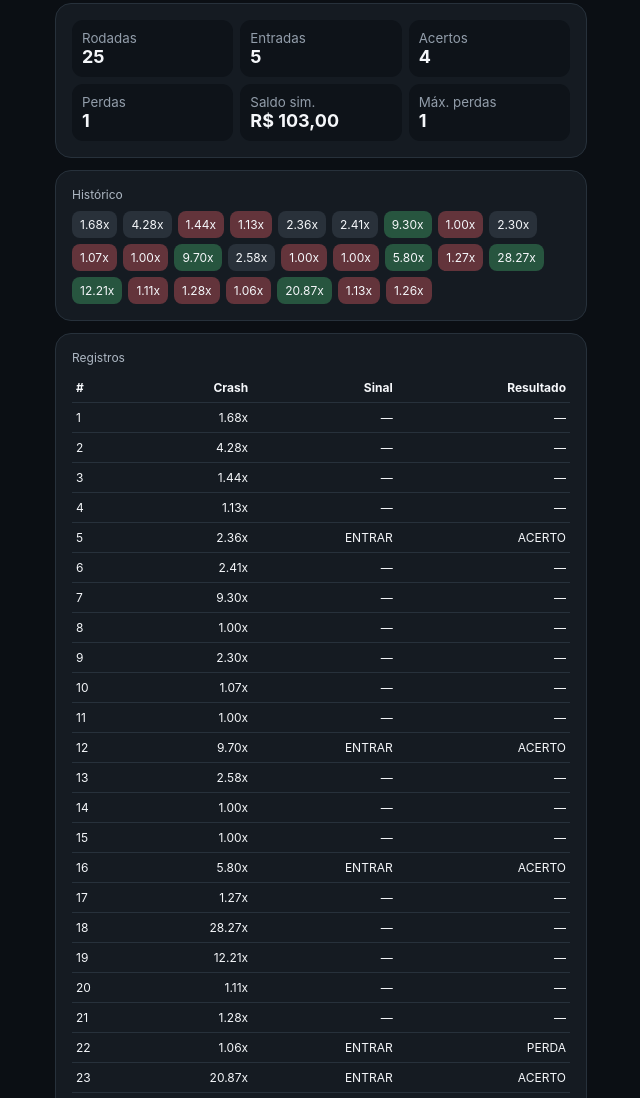
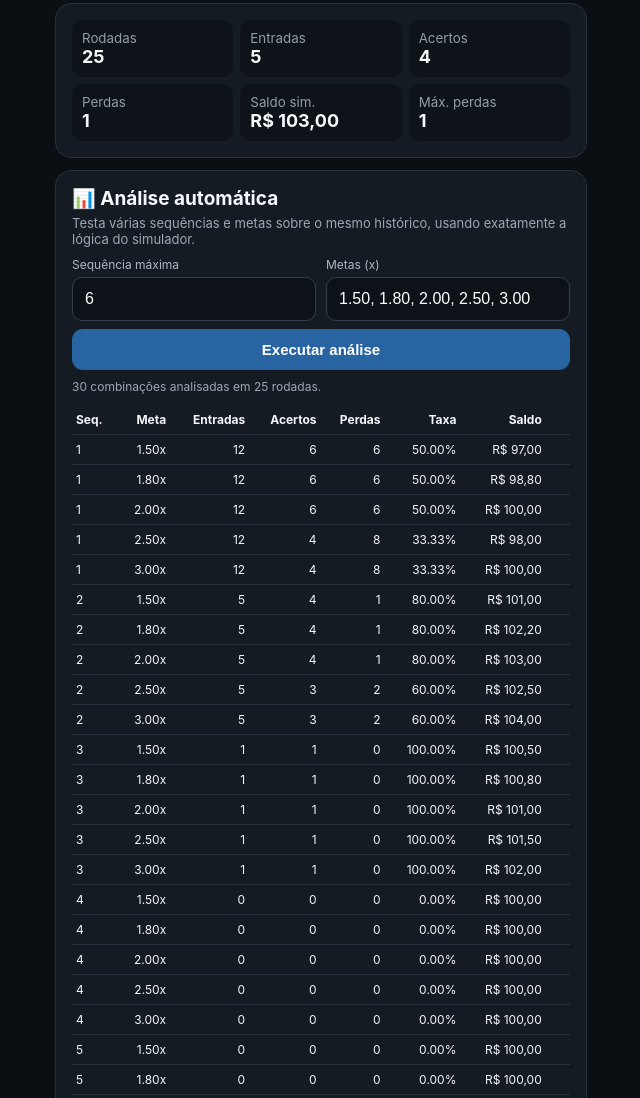
Before and after one commit to osmirp/-crash-bot, a plain HTML site: page index.html in a window 1280 px wide. Shown: the part 799-1897 px from the top of the page, without its empty margins (319-959 px from the left). Drawn offline with Linux system fonts and the light colour scheme.

Commit message:
Add files via upload

```diff
--- a/index.html
+++ b/index.html
@@ -6,25 +6,54 @@
 <meta name="apple-mobile-web-app-capable" content="yes">
 <title>Crash Bot — Paper v2</title>
 <style>
-*{box-sizing:border-box}body{margin:0;background:#0b0f14;color:#f5f7fa;font-family:-apple-system,BlinkMacSystemFont,"Segoe UI",sans-serif}
-.app{max-width:560px;margin:auto;padding:18px 14px 35px}.card{background:#151b22;border:1px solid #27313b;border-radius:16px;padding:16px;margin-bottom:12px}
-h1{font-size:25px;margin:0}.sub{color:#9ca8b5;font-size:13px;margin-top:5px}
-.grid{display:grid;grid-template-columns:1fr 1fr;gap:10px}.label{font-size:12px;color:#aeb8c4}input,textarea{width:100%;margin-top:5px;background:#0d1218;border:1px solid #34404c;color:white;border-radius:10px;padding:12px;font-size:16px}textarea{resize:vertical;line-height:1.4}
-button{border:0;border-radius:11px;padding:12px;width:100%;font-size:15px;font-weight:700;background:#263441;color:#fff}.primary{background:#2764a1}.danger{background:#6b2930}
-.signal{text-align:center;border-radius:14px;padding:18px;margin-top:12px;font-weight:800;font-size:24px;background:#242c34}.signal.on{background:#174d38;color:#8df0bd}.signal.off{background:#3a2529;color:#ffabb0}
-.stats{display:grid;grid-template-columns:1fr 1fr 1fr;gap:7px}.stat{background:#0e1319;border-radius:11px;padding:10px}.stat small{display:block;color:#929daa}.stat b{font-size:18px}
-.history{display:flex;flex-wrap:wrap;gap:6px}.pill{padding:6px 8px;border-radius:8px;background:#29313a;font-size:12px}.low{background:#63343b}.high{background:#27553f}
-table{width:100%;border-collapse:collapse;font-size:12px}td,th{padding:7px 4px;border-bottom:1px solid #27313b;text-align:right}td:first-child,th:first-child{text-align:left}
-.note{font-size:12px;color:#9ca8b5;line-height:1.45}.tag{display:inline-block;padding:4px 7px;border-radius:7px;background:#27313b;font-size:11px;margin-top:7px}
+*{box-sizing:border-box}
+body{margin:0;background:#0b0f14;color:#f5f7fa;font-family:-apple-system,BlinkMacSystemFont,"Segoe UI",sans-serif}
+.app{max-width:560px;margin:auto;padding:18px 14px 35px}
+.card{background:#151b22;border:1px solid #27313b;border-radius:16px;padding:16px;margin-bottom:12px}
+h1{font-size:25px;margin:0}
+h2{font-size:19px;margin:0 0 5px}
+.sub{color:#9ca8b5;font-size:13px;margin-top:5px}
+.grid{display:grid;grid-template-columns:1fr 1fr;gap:10px}
+.label{font-size:12px;color:#aeb8c4}
+input,textarea{width:100%;margin-top:5px;background:#0d1218;border:1px solid #34404c;color:white;border-radius:10px;padding:12px;font-size:16px}
+textarea{resize:vertical;line-height:1.4}
+button{border:0;border-radius:11px;padding:12px;width:100%;font-size:15px;font-weight:700;background:#263441;color:#fff}
+.primary{background:#2764a1}
+.danger{background:#6b2930}
+.signal{text-align:center;border-radius:14px;padding:18px;margin-top:12px;font-weight:800;font-size:24px;background:#242c34}
+.signal.on{background:#174d38;color:#8df0bd}
+.signal.off{background:#3a2529;color:#ffabb0}
+.stats{display:grid;grid-template-columns:1fr 1fr 1fr;gap:7px}
+.stat{background:#0e1319;border-radius:11px;padding:10px}
+.stat small{display:block;color:#929daa}
+.stat b{font-size:18px}
+.history{display:flex;flex-wrap:wrap;gap:6px}
+.pill{padding:6px 8px;border-radius:8px;background:#29313a;font-size:12px}
+.low{background:#63343b}
+.high{background:#27553f}
+table{width:100%;border-collapse:collapse;font-size:12px}
+td,th{padding:7px 4px;border-bottom:1px solid #27313b;text-align:right}
+td:first-child,th:first-child{text-align:left}
+.note{font-size:12px;color:#9ca8b5;line-height:1.45}
+.tag{display:inline-block;padding:4px 7px;border-radius:7px;background:#27313b;font-size:11px;margin-top:7px}
+.analysis-wrap{overflow:auto}
+.analysis-table{min-width:760px}
+.analysis-table th{position:sticky;top:0;background:#151b22}
+.analysis-table .positive{color:#8df0bd}
+.analysis-table .negative{color:#ffabb0}
+.analysis-table .neutral{color:#f5f7fa}
+.analysis-controls{display:grid;grid-template-columns:1fr 1fr;gap:10px;margin-top:10px}
+.muted{color:#7f8a96}
 </style>
 </head>
 <body>
 <div class="app">
+
 <div class="card">
 <h1>🤖 Crash Bot — Paper v2</h1>
 <div class="sub">Histórico carregado • simulador offline • sem apostas reais</div>
 <div id="signal" class="signal off">SEM SINAL</div>
-<div class="tag" id="counttag">25 resultados carregados</div>
+<div class="tag" id="counttag">0 resultados carregados</div>
 </div>
 
 <div class="card">
@@ -42,14 +71,17 @@ table{width:100%;border-collapse:collapse;font-size:12px}td,th{padding:7px 4px;b
 <input id="newx" type="number" placeholder="Ex.: 1,42" step=".01" min="1">
 <button class="primary" onclick="add()">Adicionar</button>
 </div>
+
 <div class="label" style="margin-top:14px">Adicionar várias rodadas de uma vez</div>
 <textarea id="bulk" rows="5" placeholder="Cole aqui, por exemplo:
 14.03, 5.43, 5.70, 169.30, 6.86, 1.49
 
 Pode usar vírgula, ponto, espaço ou quebra de linha entre os resultados."></textarea>
-<div style="height:8px"></div><button class="primary" onclick="addBulk()">Adicionar todos</button>
+<div style="height:8px"></div>
+<button class="primary" onclick="addBulk()">Adicionar todos</button>
 <div id="bulkmsg" class="note" style="margin-top:8px"></div>
-<div style="height:8px"></div><button class="danger" onclick="resetAll()">Começar nova amostra</button>
+<div style="height:8px"></div>
+<button class="danger" onclick="resetAll()">Começar nova amostra</button>
 </div>
 
 <div class="card">
@@ -58,91 +90,356 @@ Pode usar vírgula, ponto, espaço ou quebra de linha entre os resultados."></te
 <div class="stat"><small>Entradas</small><b id="entries">0</b></div>
 <div class="stat"><small>Acertos</small><b id="wins">0</b></div>
 <div class="stat"><small>Perdas</small><b id="losses">0</b></div>
-<div class="stat"><small>Saldo sim.</small><b id="balance">R$ 100</b></div>
+<div class="stat"><small>Saldo sim.</small><b id="balance">R$ 100,00</b></div>
 <div class="stat"><small>Máx. perdas</small><b id="streak">0</b></div>
 </div>
 </div>
 
-<div class="card"><div class="label">Histórico</div><div id="history" class="history" style="margin-top:9px"></div></div>
+<!-- NOVO: análise automática -->
+<div class="card">
+<h2>📊 Análise automática</h2>
+<div class="sub">Testa várias sequências e metas sobre o mesmo histórico, usando exatamente a lógica do simulador.</div>
+
+<div class="analysis-controls">
+<div>
+<div class="label">Sequência máxima</div>
+<input id="maxTrigger" type="number" value="6" min="1" max="10">
+</div>
+<div>
+<div class="label">Metas (x)</div>
+<input id="targets" type="text" value="1.50, 1.80, 2.00, 2.50, 3.00">
+</div>
+</div>
+
+<div style="height:8px"></div>
+<button class="primary" onclick="runAnalysis()">Executar análise</button>
+
+<div id="analysisMsg" class="note" style="margin-top:8px"></div>
+
+<div class="analysis-wrap" style="margin-top:10px">
+<table class="analysis-table">
+<thead>
+<tr>
+<th>Seq.</th>
+<th>Meta</th>
+<th>Entradas</th>
+<th>Acertos</th>
+<th>Perdas</th>
+<th>Taxa</th>
+<th>Saldo</th>
+<th>Resultado</th>
+<th>Máx. perdas</th>
+<th>Drawdown</th>
+</tr>
+</thead>
+<tbody id="analysisRows"></tbody>
+</table>
+</div>
+
+<div class="note" style="margin-top:10px">
+<b>Como ler:</b> cada linha é apenas um teste histórico. “Resultado” é o saldo final menos a banca inicial. “Drawdown” é a maior queda da banca a partir de um pico anterior.
+<br><br>
+<b>Importante:</b> os números descrevem esta amostra histórica e não significam que uma sequência aumente a capacidade de prever a próxima rodada.
+</div>
+</div>
+
+<div class="card">
+<div class="label">Histórico</div>
+<div id="history" class="history" style="margin-top:9px"></div>
+</div>
 
 <div class="card">
 <div class="label">Registros</div>
 <div style="overflow:auto;margin-top:8px">
-<table><thead><tr><th>#</th><th>Crash</th><th>Sinal</th><th>Resultado</th></tr></thead><tbody id="rows"></tbody></table>
+<table>
+<thead><tr><th>#</th><th>Crash</th><th>Sinal</th><th>Resultado</th></tr></thead>
+<tbody id="rows"></tbody>
+</table>
 </div>
 </div>
 
 <div class="card note">
-<b>Como testar:</b> depois que uma nova rodada terminar, digite o multiplicador final no campo acima e toque em <b>Adicionar</b>. O bot recalcula o histórico e a simulação.
+<b>Como testar:</b> depois que uma nova rodada terminar, digite o multiplicador final no campo acima e toque em <b>Adicionar</b>. O bot recalcula o histórico e a análise automática.
+<br><br>
+<b>Persistência:</b> o histórico agora é salvo no navegador deste dispositivo para não desaparecer ao recarregar a página.
 <br><br>
 <b>Importante:</b> o sinal é uma hipótese experimental. Ele não garante previsão do próximo resultado.
 </div>
+
 </div>
 
 <script>
-const initial=[1.68,4.28,1.44,1.13,2.36,2.41,9.30,1.00,2.30,1.07,1.00,9.70,2.58,1.00,1.00,5.80,1.27,28.27,12.21,1.11,1.28,1.06,20.87,1.13,1.26];
-let data=initial.slice();
+const initial=[
+1.68,4.28,1.44,1.13,2.36,2.41,9.30,1.00,2.30,1.07,1.00,9.70,2.58,1.00,
+1.00,5.80,1.27,28.27,12.21,1.11,1.28,1.06,20.87,1.13,1.26
+];
+
+const STORAGE_KEY='crashbot-paper-v2-history';
+let data=loadData();
 
 function el(id){return document.getElementById(id)}
-function num(id,def){let x=parseFloat(String(el(id).value).replace(',','.'));return Number.isFinite(x)?x:def}
-function signalAt(i){
- const t=Math.max(1,Math.floor(num('trigger',2)));
- if(i<t)return false;
- return data.slice(i-t,i).every(x=>x<1.5);
+
+function num(id,def){
+ const x=parseFloat(String(el(id).value).replace(',','.'));
+ return Number.isFinite(x)?x:def;
 }
-function money(x){return 'R$ '+x.toFixed(2).replace('.',',')}
+
+function money(x){
+ return 'R$ '+x.toFixed(2).replace('.',',');
+}
+
+function saveData(){
+ try{
+   localStorage.setItem(STORAGE_KEY,JSON.stringify(data));
+ }catch(e){}
+}
+
+function loadData(){
+ try{
+   const saved=JSON.parse(localStorage.getItem(STORAGE_KEY)||'null');
+   if(Array.isArray(saved)){
+     const valid=saved.map(Number).filter(x=>Number.isFinite(x)&&x>=1);
+     if(valid.length)return valid;
+   }
+ }catch(e){}
+ return initial.slice();
+}
+
+function signalAt(i,series=data,t=null){
+ const trigger=t===null?Math.max(1,Math.floor(num('trigger',2))):t;
+ if(i<trigger)return false;
+ return series.slice(i-trigger,i).every(x=>x<1.5);
+}
+
+/*
+ Simula exatamente a mesma regra do painel principal:
+ - sinal na rodada i se as trigger rodadas anteriores forem < 1.50x
+ - a entrada acontece na própria rodada i
+ - sinais podem ocorrer em rodadas consecutivas quando a condição continuar verdadeira
+*/
+function simulate(series,trigger,target,stake,start){
+ let bal=start;
+ let entries=0,wins=0,losses=0;
+ let streak=0,maxStreak=0;
+ let peak=bal,maxDrawdown=0;
+
+ for(let i=0;i<series.length;i++){
+   if(!signalAt(i,series,trigger))continue;
+
+   entries++;
+
+   if(series[i]>=target){
+     bal+=stake*(target-1);
+     wins++;
+     streak=0;
+   }else{
+     bal-=stake;
+     losses++;
+     streak++;
+     maxStreak=Math.max(maxStreak,streak);
+   }
+
+   if(bal>peak)peak=bal;
+   const dd=peak-bal;
+   if(dd>maxDrawdown)maxDrawdown=dd;
+ }
+
+ return {
+   entries,wins,losses,bal,
+   maxStreak,maxDrawdown,
+   hitRate:entries?wins/entries*100:0,
+   net:bal-start
+ };
+}
+
+function parseTargets(){
+ const raw=String(el('targets').value||'');
+ return [...new Set(
+   raw.split(/[,;\s]+/)
+     .map(v=>parseFloat(v.replace(',','.')))
+     .filter(v=>Number.isFinite(v)&&v>=1.01)
+ )];
+}
+
+function runAnalysis(){
+ const maxTrigger=Math.min(10,Math.max(1,Math.floor(num('maxTrigger',6))));
+ const targets=parseTargets();
+
+ if(!data.length){
+   el('analysisMsg').textContent='Adicione resultados antes de executar a análise.';
+   el('analysisRows').innerHTML='';
+   return;
+ }
+
+ if(!targets.length){
+   el('analysisMsg').textContent='Digite pelo menos uma meta válida, por exemplo: 1.50, 1.80, 2.00, 2.50, 3.00';
+   el('analysisRows').innerHTML='';
+   return;
+ }
+
+ const stake=num('stake',1);
+ const start=num('bank',100);
+ let html='';
+ let count=0;
+
+ for(let trigger=1;trigger<=maxTrigger;trigger++){
+   for(const target of targets){
+     const r=simulate(data,trigger,target,stake,start);
+     const cls=r.net>0?'positive':r.net<0?'negative':'neutral';
+
+     html+=`<tr>
+       <td>${trigger}</td>
+       <td>${target.toFixed(2)}x</td>
+       <td>${r.entries}</td>
+       <td>${r.wins}</td>
+       <td>${r.losses}</td>
+       <td>${r.hitRate.toFixed(2)}%</td>
+       <td>${money(r.bal)}</td>
+       <td class="${cls}">${r.net>=0?'+':''}${money(r.net)}</td>
+       <td>${r.maxStreak}</td>
+       <td>${money(r.maxDrawdown)}</td>
+     </tr>`;
+
+     count++;
+   }
+ }
+
+ el('analysisRows').innerHTML=html;
+ el('analysisMsg').textContent=`${count} combinações analisadas em ${data.length} rodadas.`;
+}
 
 function render(){
- const target=num('target',2), stake=num('stake',1), start=num('bank',100);
- let bal=start, entries=0,wins=0,losses=0,streak=0,maxStreak=0;
+ const target=num('target',2);
+ const stake=num('stake',1);
+ const start=num('bank',100);
+
+ let bal=start,entries=0,wins=0,losses=0,streak=0,maxStreak=0;
  let rows='';
+
  data.forEach((x,i)=>{
-   const sig=signalAt(i); let res='—';
+   const sig=signalAt(i);
+   let res='—';
+
    if(sig){
      entries++;
-     if(x>=target){bal+=stake*(target-1);wins++;streak=0;res='ACERTO'}
-     else{bal-=stake;losses++;streak++;maxStreak=Math.max(maxStreak,streak);res='PERDA'}
+
+     if(x>=target){
+       bal+=stake*(target-1);
+       wins++;
+       streak=0;
+       res='ACERTO';
+     }else{
+       bal-=stake;
+       losses++;
+       streak++;
+       maxStreak=Math.max(maxStreak,streak);
+       res='PERDA';
+     }
    }
-   rows+=`<tr><td>${i+1}</td><td>${x.toFixed(2)}x</td><td>${sig?'ENTRAR':'—'}</td><td>${res}</td></tr>`;
+
+   rows+=`<tr>
+     <td>${i+1}</td>
+     <td>${x.toFixed(2)}x</td>
+     <td>${sig?'ENTRAR':'—'}</td>
+     <td>${res}</td>
+   </tr>`;
  });
+
  const current=signalAt(data.length);
+
  el('signal').textContent=current?'🟢 SINAL ATIVADO':'⚪ SEM SINAL';
  el('signal').className='signal '+(current?'on':'off');
  el('n').textContent=data.length;
  el('counttag').textContent=data.length+' resultados carregados';
- el('entries').textContent=entries;el('wins').textContent=wins;el('losses').textContent=losses;
- el('balance').textContent=money(bal);el('streak').textContent=maxStreak;
+ el('entries').textContent=entries;
+ el('wins').textContent=wins;
+ el('losses').textContent=losses;
+ el('balance').textContent=money(bal);
+ el('streak').textContent=maxStreak;
  el('rows').innerHTML=rows;
- el('history').innerHTML=data.map(x=>`<span class="pill ${x<1.5?'low':x>=5?'high':''}">${x.toFixed(2)}x</span>`).join('');
+
+ el('history').innerHTML=data.map(x=>
+   `<span class="pill ${x<1.5?'low':x>=5?'high':''}">${x.toFixed(2)}x</span>`
+ ).join('');
+
+ runAnalysis();
 }
+
 function add(){
  const raw=String(el('newx').value).replace(',','.');
  const x=parseFloat(raw);
- if(!Number.isFinite(x)||x<1){alert('Digite um multiplicador válido, por exemplo 1,42.');return}
- data.push(x);el('newx').value='';render();
+
+ if(!Number.isFinite(x)||x<1){
+   alert('Digite um multiplicador válido, por exemplo 1,42.');
+   return;
+ }
+
+ data.push(x);
+ saveData();
+ el('newx').value='';
+ render();
 }
+
 function addBulk(){
  const raw=String(el('bulk').value||'').trim();
- if(!raw){alert('Cole primeiro os resultados.');return}
- // Aceita resultados separados por vírgula, ponto e vírgula, espaços ou quebras de linha.
- // Para números no formato brasileiro, converte vírgula decimal quando ela estiver entre dígitos.
- const normalized=raw.replace(/(\d),(\d)/g,'$1.$2').replace(/[;\n\r\t]+/g,' ');
- const tokens=normalized.split(/[, ]+/).map(x=>x.trim()).filter(Boolean);
- const values=[]; const invalid=[];
+
+ if(!raw){
+   alert('Cole primeiro os resultados.');
+   return;
+ }
+
+ /*
+   Aceita:
+   - 1.42
+   - 1,42
+   - números separados por vírgula, espaço, ponto e vírgula ou quebra de linha
+ */
+ const normalized=raw
+   .replace(/(\d),(\d)/g,'$1.$2')
+   .replace(/[;\n\r\t]+/g,' ');
+
+ const tokens=normalized.split(/[, ]+/)
+   .map(x=>x.trim())
+   .filter(Boolean);
+
+ const values=[];
+ const invalid=[];
+
  for(const token of tokens){
    const x=parseFloat(token.replace(',','.'));
-   if(Number.isFinite(x)&&x>=1) values.push(x); else invalid.push(token);
+   if(Number.isFinite(x)&&x>=1)values.push(x);
+   else invalid.push(token);
  }
- if(!values.length){alert('Não encontrei multiplicadores válidos. Exemplo: 1,42 2,37 14,03');return}
+
+ if(!values.length){
+   alert('Não encontrei multiplicadores válidos. Exemplo: 1,42 2,37 14,03');
+   return;
+ }
+
  data.push(...values);
+ saveData();
+
  el('bulk').value='';
- el('bulkmsg').textContent=`${values.length} resultado(s) adicionado(s). Total: ${data.length} rodadas.`+(invalid.length?` Ignorados: ${invalid.length}.`:'');
+ el('bulkmsg').textContent=
+   `${values.length} resultado(s) adicionado(s). Total: ${data.length} rodadas.`+
+   (invalid.length?` Ignorados: ${invalid.length}.`:'');
+
  render();
 }
+
 function resetAll(){
- if(confirm('Isso vai apagar todos os resultados e começar uma nova amostra. Continuar?')){data=[];el('bulk').value='';el('bulkmsg').textContent='';render()}
+ if(confirm('Isso vai apagar todos os resultados salvos neste navegador e começar uma nova amostra. Continuar?')){
+   data=[];
+   saveData();
+   el('bulk').value='';
+   el('bulkmsg').textContent='';
+   render();
+ }
 }
-['bank','stake','trigger','target'].forEach(id=>el(id).addEventListener('input',render));
+
+['bank','stake','trigger','target','maxTrigger','targets']
+.forEach(id=>el(id).addEventListener('input',render));
+
 render();
 </script>
 </body>
```
